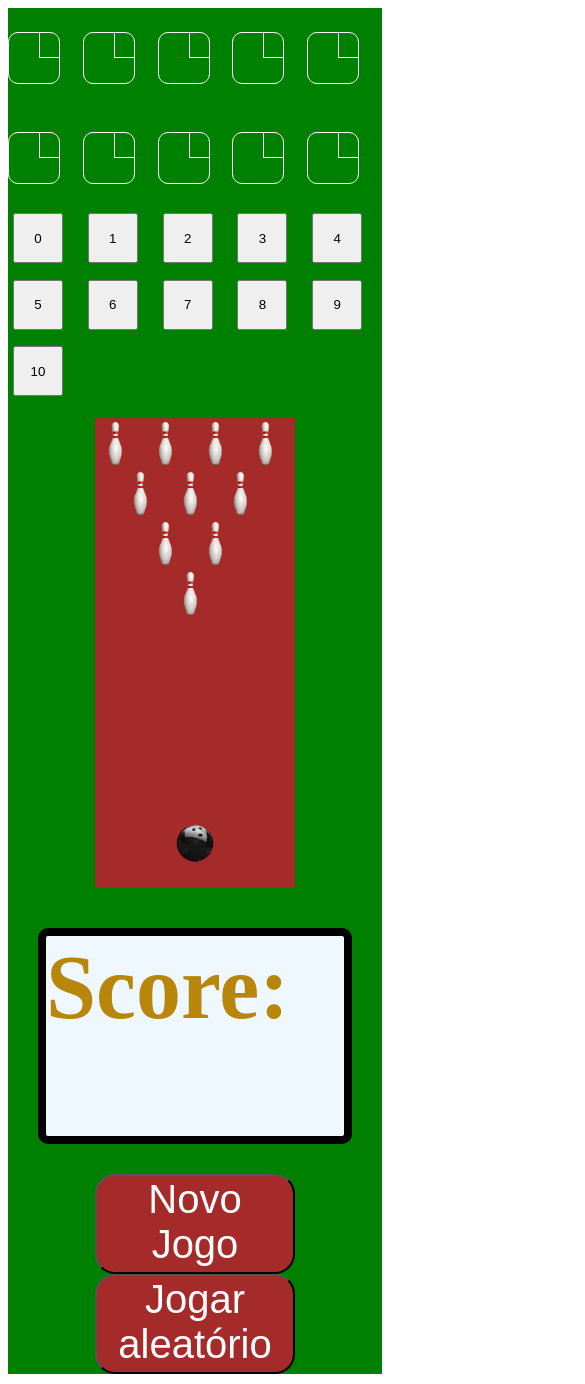
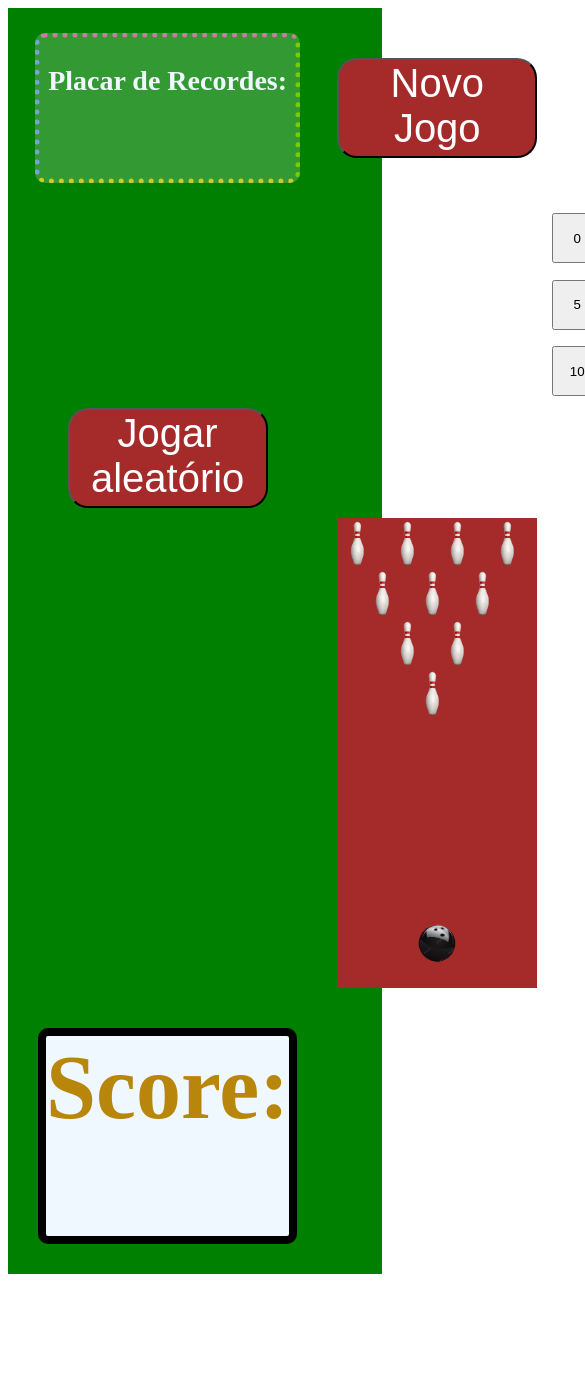
Before and after one commit to AugustoMittmann/bowling, a React (Create React App) app in the folder bowling/: page / in a window 390 px wide. Shown: the top 1384 px of the page, 585 px wide, since content can reach past the window. After the commit the page ends 1284 px from the top, so only its background shows below. Built offline with nearby package versions, Linux system fonts and the light colour scheme.

Commit message:
animacao

```diff
--- a/bowling/src/App.js
+++ b/bowling/src/App.js
@@ -7,10 +7,16 @@ function App() {
   const [jogada, setJogada] = useState([])
   const [display, setDisplay] = useState([])
   const [round, setRound] = useState()
+  const [recorde, setRecorde] = useState([])
   const arrayFrames = [0, 1, 2, 3, 4, 5, 6, 7, 8]
   const arrayButtons = [0, 1, 2, 3, 4, 5, 6, 7, 8, 9, 10]
+  const resultado = useMemo(() => {
+    return result(jogada)
+  }, [jogada])
+  const sorted = recorde.sort((a, b) => b - a)  //não entendi pq isso ta funcionando
 
   function novoJogo() {
+    setRecorde(recorde => [...recorde, resultado[resultado.length-1]])
     setJogada([])
     setDisplay([])
     setRound()
@@ -22,16 +28,23 @@ function App() {
     setDisplay(display => [...display, buttonClick])  //seta display, array usado para o display
   }
 
-  const resultado = useMemo(() => {
-    return result(jogada)
-  }, [jogada])
+  return (
+  <>
+    <div className="background">
 
+      <div className="score">Score: {resultado[9] || resultado[resultado.length-1]}</div>
 
-  return (
-    <>
-    <div className="background">
-    <div className="score">Score: {resultado[9] || resultado[resultado.length-1]}</div>
-    <Quadra qntdPinos={jogada[jogada.length-1]}/>
+      <div className='historico'>
+        <div className='title'>Placar de Recordes:</div>
+        <div className='cada_recorde recorde_1'>{recorde[0]}</div>
+        <div className='cada_recorde recorde_2'>{recorde[1]}</div>
+        <div className='cada_recorde recorde_3'>{recorde[2]}</div>
+        <div className='cada_recorde recorde_4'>{recorde[3]}</div>
+        <div className='cada_recorde recorde_4'>{recorde[4]}</div>
+      </div>
+
+      <Quadra qntdPinos={jogada[jogada.length-1]}/>
+
     <div className='container'>
     {
       arrayFrames.map((value, index) => {
@@ -74,10 +87,10 @@ function App() {
         })
       }
     </div>
-    <div>
+    <div className='novo_jogo'>
       <button className='btn_especial' onClick={() => novoJogo()}>Novo Jogo</button>
     </div>
-    <div>
+    <div className='jogar_aleatorio'>
       <button className='btn_especial' onClick={() => click(Math.ceil(Math.random()* (round === 0 ? 10-jogada[jogada.length-1] : 10)))}>Jogar aleatório</button>
     </div>
     </div>
--- a/bowling/src/index.css
+++ b/bowling/src/index.css
@@ -4,6 +4,8 @@
   width: 100%;
   height: 100%;
   align-items: center;
+  grid-column: 3;
+  grid-row: 1;
 }
 
 .frame {
@@ -57,6 +59,8 @@
   margin: 0 auto;
   width: 100%;
   height: 100%;
+  grid-column: 3;
+  grid-row: 2;
 }
 
 .btn {
@@ -95,7 +99,8 @@
   width: 200px;
   background-color: brown;
   display: grid;
-  grid-row: span 3;
+  grid-row: 1/span 3;
+  grid-column: 2;
   grid-template-columns: repeat(8, 25px);
   grid-template-rows: repeat(9, 50px);
   justify-self: center;
@@ -133,7 +138,76 @@
   margin: 30px;
   height: 200px;
   font-size: 90px;
-  grid-row: 1/span 2;
+}
+
+.historico {
+  display: grid;
+  margin: 0 auto;
+  border: 5px dotted white;
+  width: 80%;
+  height: 70%;
+  align-items: center;
+  justify-content: center;
+  grid-template-columns: repeat(5, 1fr);
+  background-color: rgba(255, 255, 255, 0.2);
+  color: aliceblue;
+  font-weight: bold;
+  border-radius: 10px;
+  transition: 1s;
+  border-left-color: #000;
+  border-top-color: #777;
+  border-right-color: #FFF;
+  border-bottom-color: #777;
+  animation: spin 1s linear infinite;
+}
+@keyframes spin {
+  0% {
+    border-left-color: #000;
+    border-top-color: #000;
+    border-right-color: #000;
+    border-bottom-color: #000;
+  }
+  50% {
+    border-left-color: #99CCFF;
+    border-top-color: #FF99CC;
+    border-right-color: #99FF00;
+    border-bottom-color: #FFFF33;
+  }
+  100% {
+    border-left-color: #000;
+    border-top-color: #000;
+    border-right-color: #000;
+    border-bottom-color: #000;
+  }
+}
+
+.historico:hover {
+  transform: scale(1.2);
+  transition: 1s;
+}
+.title {
+  grid-column: span 5;
+  margin: 0 auto;
+  font-size: 28px;
+}
+.cada_recorde {
+  margin: 0 auto;
+}
+.recorde_1 {
+  font-size: 50px;
+  color: gold;
+}
+.recorde_2 {
+  font-size: 40px;
+  color: silver;
+}
+.recorde_3 {
+  font-size: 35px;
+  color: #B5A642;
+}
+.recorde_4 {
+  font-size: 25px;
+  color: darkgray;
 }
 
 @media (max-width: 1250px) {
@@ -173,6 +247,7 @@
     align-items: center;
     margin-bottom: 10px;
   }
-  .score {grid-row: 4;}
-  .quadra {grid-row: 3;}
+  .score {grid-row: 5;}
+  .quadra {grid-row: 4;}
+  .jogar_aleatorio {grid-row: 3;}
 }
```
